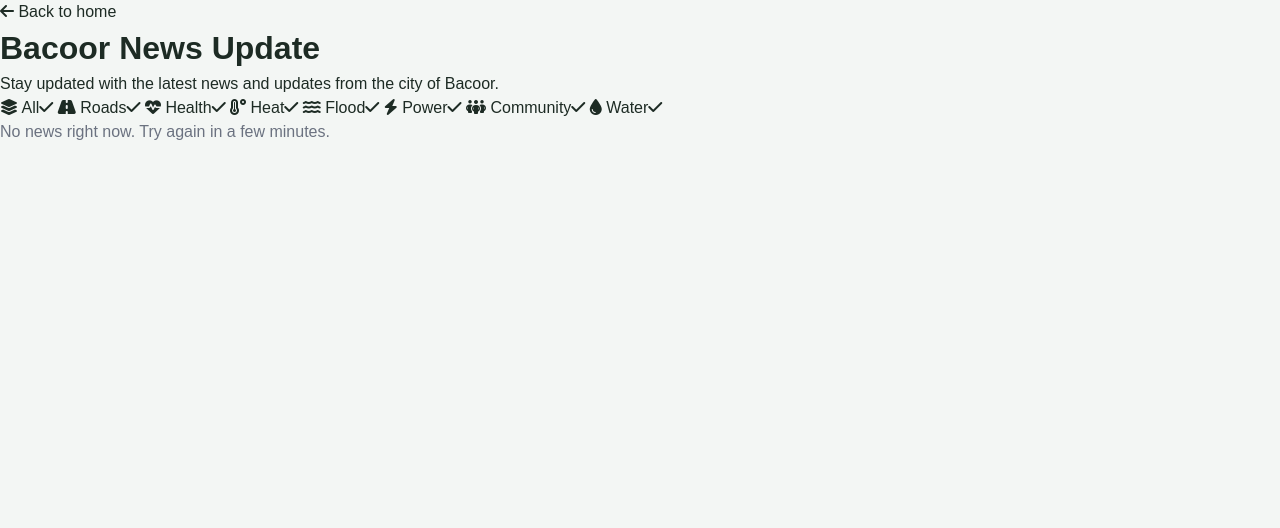
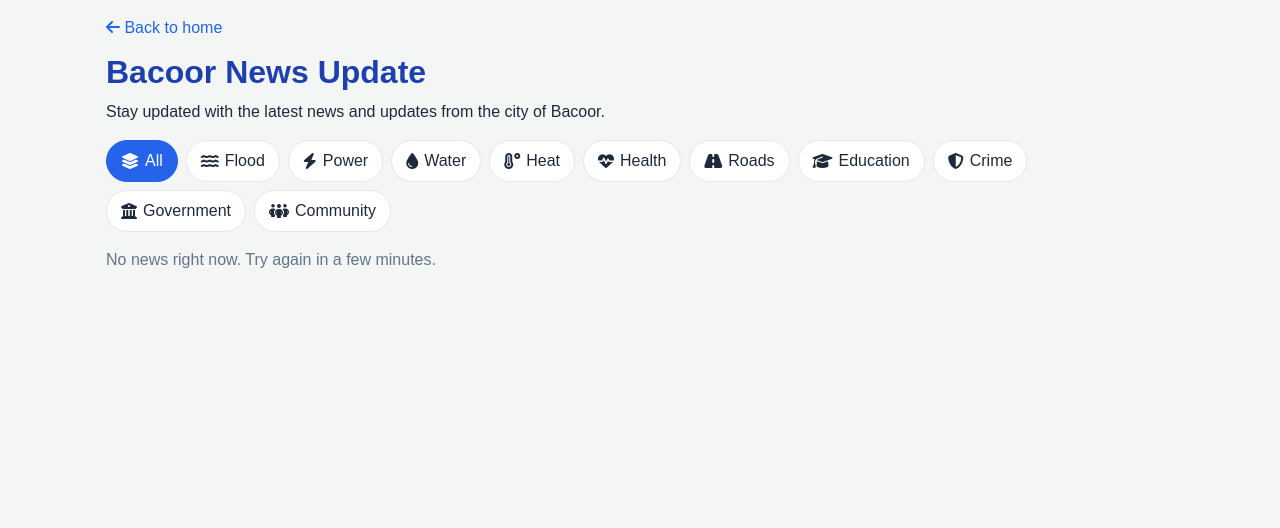
Before and after one commit to niqn/DSA-Project, a Flask app: page /news in a window 1280 px wide. Shown: the part 70-598 px from the top of the page. Run offline with Flask 3, Linux system fonts and the light colour scheme; data that the repository does not hold is empty.

Commit message:
added more filters for news

```diff
--- a/src/dsa_project/services/newsDSA.py
+++ b/src/dsa_project/services/newsDSA.py
@@ -1,5 +1,11 @@
 import time
+from datetime import datetime, timedelta, timezone
+
 from email.utils import parsedate_to_datetime
+
+from concurrent.futures import ThreadPoolExecutor
+import threading
+
 import requests
 import xml.etree.ElementTree as ET
 import re
@@ -40,25 +46,33 @@ class newsList:
 
 
 # for the news page
+MAX_AGE_DAYS = 30
 FEEDS = [
-    "Bacoor",
-    "Bacoor Cavite",
-    "Bacoor city government",
-    "Bacoor flood OR typhoon",
-    "Cavite news",
+    ('Bacoor brownout OR "power interruption" OR Meralco', "Power"),
+    ('Bacoor OR Cavite water interruption OR Maynilad', "Water"),
+    ('Cavite heat index OR "El Niño" OR mainit', "Heat"),
+    ('Bacoor OR Cavite dengue OR hospital OR health', "Health"),
+    ('Bacoor OR Cavite flood OR typhoon OR habagat', "Flood"),
+    ('Bacoor OR Cavite traffic OR road OR LRT OR Cavitex', "Roads"),
+    ('Bacoor OR Cavite class suspension OR school', "Education"),
+    ('Bacoor police OR arrested OR killed', "Crime"),
+    ('Bacoor mayor OR "city hall" OR council', "Government"),
+    ('Bacoor', "Community"),
 ]
 
 KEYWORDS = {
-    "Flood":  ["flood", "typhoon", "rain", "baha"],
-    "Heat":   ["heat", "init", "temperature"],
-    "Power":  ["power", "brownout", "meralco", "electric"],
-    "Health": ["health", "hospital", "clinic", "dengue", "vaccine"],
-    "Roads":  ["road", "traffic", "bridge", "construction"],
-    "Water":  ["water", "tubig", "maynilad", "baha"],
+    "Flood":      ["flood", "typhoon", "storm", "rain", "baha", "habagat", "bagyo", "tide"],
+    "Power":      ["power", "brownout", "meralco", "electric", "blackout"],
+    "Water":      ["water", "tubig", "maynilad"],
+    "Heat":       ["heat", "mainit", "temperature", "el nino", "drought"],
+    "Health":     ["health", "hospital", "clinic", "dengue", "vaccine", "disease", "outbreak", "doh"],
+    "Roads":      ["road", "traffic", "bridge", "construction", "highway", "cavitex", "flyover", "lrt"],
+    "Education":  ["school", "student", "deped", "university", "class suspension"],
+    "Crime":      ["killed", "arrest", "police", "shooting", "murder", "robbery", "suspect"],
+    "Government": ["mayor", "city hall", "council", "ordinance", "lgu", "barangay", "election", "budget"],
 }
 
-CATEGORIES = ["Roads", "Health", "Heat",
-              "Flood", "Power", "Community", "Water"]
+CATEGORIES = ["Flood", "Power", "Water", "Heat", "Health", "Roads", "Education", "Crime", "Government", "Community"]
 
 
 def get_tag(title):
@@ -67,7 +81,7 @@ def get_tag(title):
         for word in words:
             if re.search(r"\b" + word, text):
                 return tag
-    return "Community"
+    return None
 
 
 _cache = {"items": [], "time": 0}
@@ -90,33 +104,52 @@ def get_news(category=None):
     return items
 
 
+def fetch_feed(feed):
+    query, default_tag = feed
+    cutoff = datetime.now(timezone.utc) - timedelta(days=MAX_AGE_DAYS)
+
+    try:
+        r = requests.get("https://news.google.com/rss/search", params={"q": f"{query} when:{MAX_AGE_DAYS}d", "hl": "en-PH", "gl": "PH", "ceid": "PH:en"}, timeout=5,)
+        root = ET.fromstring(r.content)
+    except Exception:
+        return []
+
+    stories = []
+    for item in root.findall(".//item"):
+        title = (item.findtext("title") or "").strip()
+        title = title.rsplit(" - ", 1)[0]
+        pub = item.findtext("pubDate")
+        if not title or not pub:
+            continue
+
+        date = parsedate_to_datetime(pub)
+        if date < cutoff:
+            continue
+
+        stories.append({
+            "title": title,
+            "source": item.findtext("source", "Unknown"),
+            "url": item.findtext("link", ""),
+            "date": date,
+            "tag": get_tag(title) or default_tag,
+        })
+    return stories
+
 def fetch_all_news():
     news_list = newsList()
     seen = set()
 
-    for q in FEEDS:
-        try:
-            r = requests.get("https://news.google.com/rss/search", params={
-                             "q": q, "hl": "en-PH", "gl": "PH", "ceid": "PH:en"}, timeout=10)
-            root = ET.fromstring(r.content)
-        except Exception:
-            continue
+    with ThreadPoolExecutor(max_workers=10) as pool:
+        results = pool.map(fetch_feed, FEEDS)
 
-        for item in root.findall(".//item"):
-            title = (item.findtext("title") or "").strip()
-            title = title.rsplit(" - ", 1)[0]
-            pub = item.findtext("pubDate")
-
-            if not title or not pub or title in seen:
+    for stories in results:
+        for story in stories:
+            if story["title"] in seen:
                 continue
-            seen.add(title)
-
-            news_list.insertSort({
-                "title": title,
-                "source": item.findtext("source", "Unknown"),
-                "url": item.findtext("link", ""),
-                "date": parsedate_to_datetime(pub),
-                "tag": get_tag(title),
-            })
+            seen.add(story["title"])
+            news_list.insertSort(story)
 
     return news_list.to_list()
+
+# load the news in the background when the server starts
+threading.Thread(target=get_news, daemon=True).start()
--- a/src/dsa_project/static/css/news.css
+++ b/src/dsa_project/static/css/news.css
@@ -1,10 +1,87 @@
-/* temp only */
-.tag-roads     .card-icon { background: #6b7280; }
-.tag-health    .card-icon { background: #2e9e5b; }
-.tag-heat      .card-icon { background: #e8730c; }
-.tag-flood     .card-icon { background: #3b6cf6; }
-.tag-power     .card-icon { background: #d9a400; }
-.tag-community .card-icon { background: #8b5cf6; }
-.tag-water     .card-icon { background: #0ea5c6; }
+.page {
+  --blue: #2563eb;
+  --blue-dark: #1e40af;
+  --blue-soft: #dbeafe;
+  --text: #1e293b;
+  --muted: #64748b;
+  --line: #e2e8f0;
 
-.empty { color: #6b7280; }
+  max-width: 1100px;
+  margin: 0 auto;
+  padding: 16px;
+  color: var(--text);
+}
+.page h1 { margin: 8px 0 4px; color: var(--blue-dark); }
+.back-link { color: var(--blue); text-decoration: none; }
+
+/* chips */
+.browse-layout { display: block; }
+.choose-category {
+  display: flex;
+  flex-wrap: wrap;
+  gap: 8px;
+  margin: 16px 0;
+}
+.chip {
+  display: flex;
+  align-items: center;
+  gap: 6px;
+  padding: 8px 14px;
+  border: 1px solid var(--line);
+  border-radius: 999px;
+  background: #ffffff;
+  color: var(--text);
+  text-decoration: none;
+}
+.chip:hover { border-color: var(--blue); }
+.chip.active { background: var(--blue); border-color: var(--blue); color: #ffffff; }
+.chip-check { display: none; }
+
+/* cards */
+.news-cards {
+  display: grid;
+  grid-template-columns: repeat(auto-fill, minmax(300px, 1fr));
+  gap: 16px;
+}
+
+.news-card {
+  display: flex;
+  gap: 12px;
+  padding: 16px;
+  background: #ffffff;
+  border: 1.5px solid var(--tag, var(--line));
+  border-radius: 12px;
+  cursor: pointer;
+}
+.news-card:hover { background: var(--tag-soft, var(--blue-soft)); }
+
+.card-icon {
+  flex: 0 0 44px;
+  height: 44px;
+  border-radius: 10px;
+  display: flex;
+  align-items: center;
+  justify-content: center;
+  background: var(--tag-soft, var(--blue-soft));
+  color: var(--tag, var(--blue));
+  font-size: 1.2rem;
+}
+.card-tag { font-size: .75rem; font-weight: 600; color: var(--tag, var(--blue)); text-transform: uppercase; }
+.card-body { display: flex; flex-direction: column; gap: 6px; min-width: 0; }
+.card-body h2 { margin: 0; font-size: 1rem; line-height: 1.35; }
+.card-body small { color: var(--muted); }
+.card-body a { color: var(--blue); }
+
+.empty { color: var(--muted); }
+
+/* color per chip */
+.tag-roads     { --tag: #475569; --tag-soft: #e2e8f0; }
+.tag-health    { --tag: #16a34a; --tag-soft: #dcfce7; }
+.tag-heat      { --tag: #ea580c; --tag-soft: #ffedd5; }
+.tag-flood     { --tag: #2563eb; --tag-soft: #dbeafe; }
+.tag-power     { --tag: #ca8a04; --tag-soft: #fef9c3; }
+.tag-community { --tag: #9333ea; --tag-soft: #f3e8ff; }
+.tag-water     { --tag: #0891b2; --tag-soft: #cffafe; }
+.tag-crime      { --tag: #dc2626; --tag-soft: #fee2e2; }
+.tag-government { --tag: #0f766e; --tag-soft: #ccfbf1; }
+.tag-education  { --tag: #4f46e5; --tag-soft: #e0e7ff; }
--- a/src/dsa_project/templates/news.html
+++ b/src/dsa_project/templates/news.html
@@ -11,7 +11,7 @@ block head %}
   <h1>Bacoor News Update</h1>
   <p>Stay updated with the latest news and updates from the city of Bacoor.</p>
 
-  {% set icons = {"Roads": "road", "Health": "heart-pulse", "Heat": "temperature-high", "Flood": "water", "Power": "bolt", "Community": "people-group", "Water": "droplet"} %}
+  {% set icons = {"Roads": "road", "Health": "heart-pulse", "Heat": "temperature-high", "Flood": "water", "Power": "bolt", "Community": "people-group", "Water": "droplet", "Crime": "shield-halved", "Government": "building-columns", "Education": "graduation-cap"} %}
 
   <!-- each news item -->
   <div class="browse-layout" id="listView">
@@ -57,17 +57,5 @@ block head %}
       {% endif %}
     </div>
   </div>
-
-  <!-- when clicked -->
-  <section id="detail" hidden>
-    <button id="backBtn"><i class="fa-solid fa-arrow-left"></i> Back</button>
-    <small id="dSource"></small>
-    <h2 id="dTitle"></h2>
-    <a id="dLink" target="_blank" rel="noopener">Read the full article</a>
-    <h3>Recently opened</h3>
-    <ul id="dHistory"></ul>
-  </section>
 </main>
-
-<script src="{{ url_for('static', filename='js/news.js') }}"></script>
 {% endblock %}
```
Also changed, not shown: src/dsa_project/static/js/news.js (deleted).
